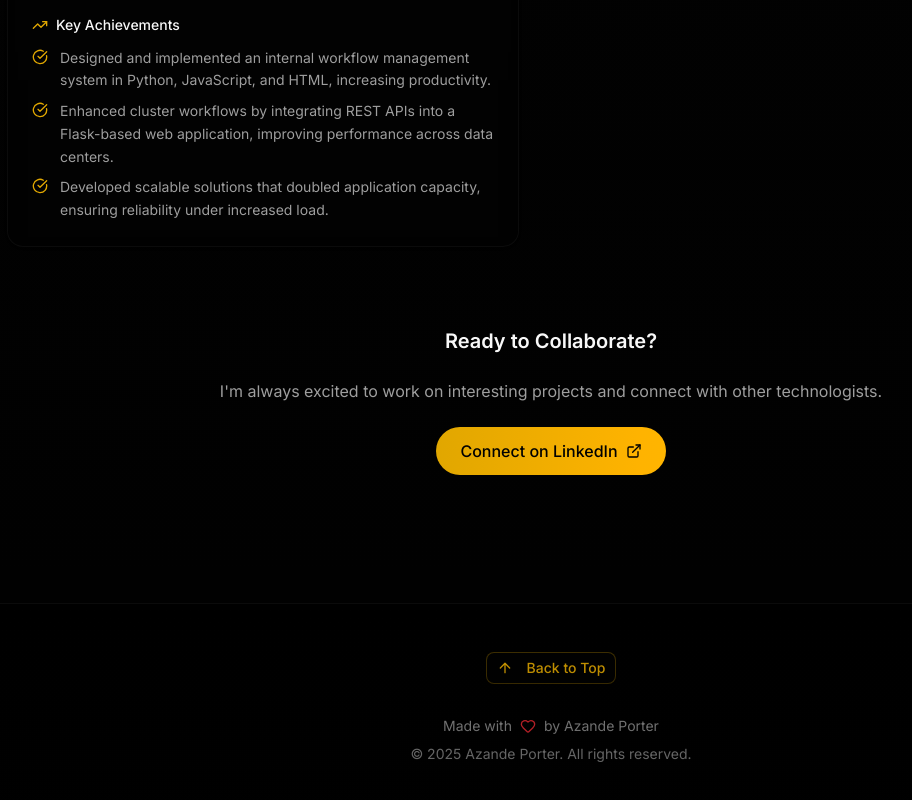
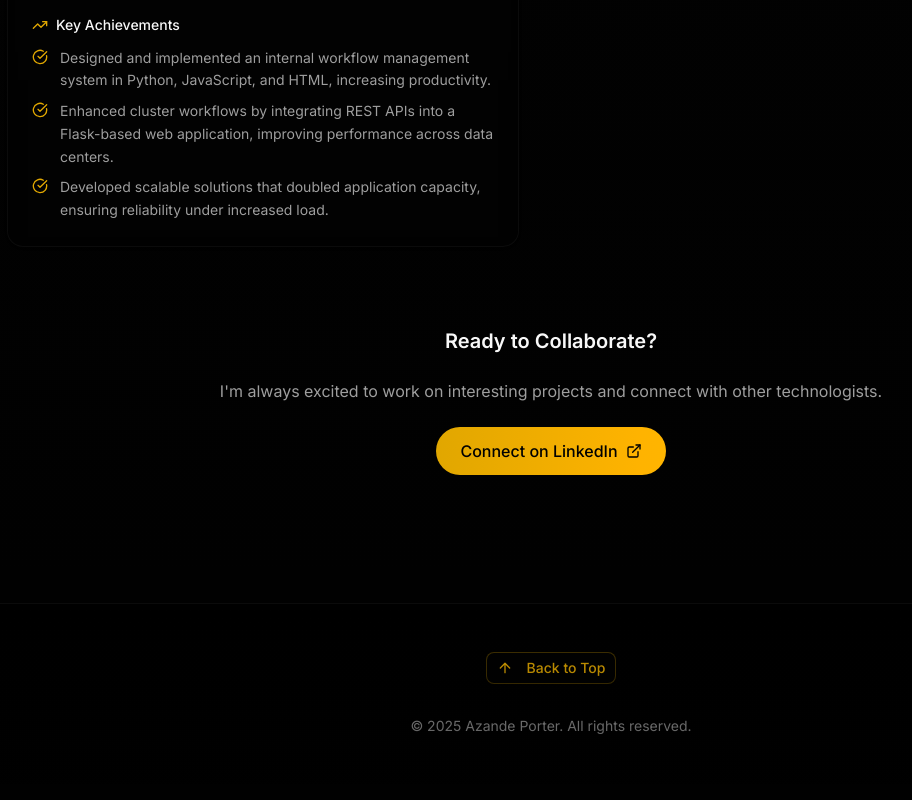
Before and after one commit to azandeporter/azande, a Next.js app in the folder new-portfolio/new-portfolio/: page / in a window 1280 px wide. Shown: the part 3249-4049 px from the top of the page, without its empty margins (89-1001 px from the left). Built offline with nearby package versions, Linux system fonts and the light colour scheme.

Commit message:
edit newsletter link

```diff
--- a/new-portfolio/new-portfolio/src/components/footer.tsx
+++ b/new-portfolio/new-portfolio/src/components/footer.tsx
@@ -40,9 +40,6 @@ export function Footer() {
             transition={{ duration: 0.6, delay: 0.2 }}
             className="text-center space-y-2"
           >
-            <p className="flex items-center justify-center gap-2 text-sm text-muted-foreground">
-              Made with <Heart className="w-4 h-4 text-red-500" /> by Azande Porter
-            </p>
             <p className="text-sm text-muted-foreground">
               &copy; {new Date().getFullYear()} Azande Porter. All rights reserved.
             </p>
--- a/new-portfolio/new-portfolio/src/components/navigation.tsx
+++ b/new-portfolio/new-portfolio/src/components/navigation.tsx
@@ -126,7 +126,7 @@ export function Navigation({ activeSection }: NavProps) {
                   className="border-gold/30 text-gold hover:bg-gold hover:text-gold-foreground transition-all duration-300 group"
                 >
                   <a
-                    href="https://founderframes.substack.com/welcome"
+                    href="https://www.founderframes.co/"
                     target="_blank"
                     rel="noopener noreferrer"
                     className="flex items-center gap-2"
```
